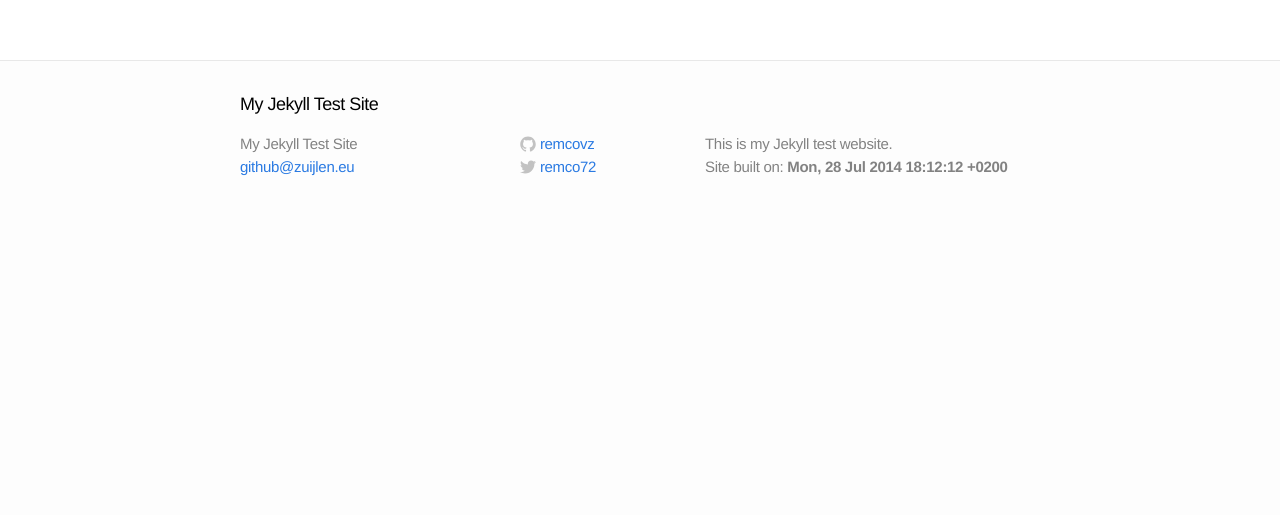
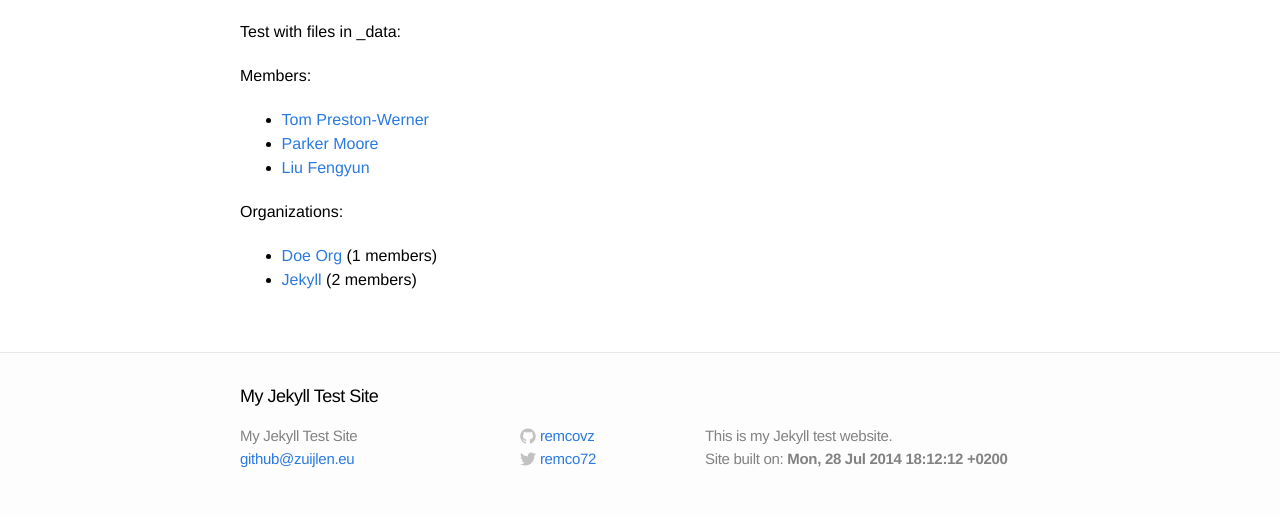
Before and after one commit to remcovz/hello-world, a Jekyll site: the page built from test.md, in a window 1280 px wide. Shown: the part 422-937 px from the top of the page. Built offline with Jekyll 4.4.1, drawn with Linux system fonts in a browser that asks for light colours; before the commit the page ends 900 px from its top, so only the background shows below that.

Commit message:
Test with retrieving data from files in _data

```diff
--- a/test.md
+++ b/test.md
@@ -8,3 +8,30 @@ Just a test.
 An included Gist from GitHub:
 
 {% gist remcovz/1af7fde14dad30b59b17 %}
+
+Test with files in _data:
+
+Members:
+
+<ul>
+{% for member in site.data.members %}
+  <li>
+    <a href="https://github.com/{{ member.github }}">
+      {{ member.name }}
+    </a>
+  </li>
+{% endfor %}
+</ul>
+
+Organizations:
+
+<ul>
+{% for org in site.data.orgs %}
+  <li>
+    <a href="https://github.com/{{ org[1].username }}">
+      {{ org[1].name }}
+    </a>
+    ({{ org[1].members | size }} members)
+  </li>
+{% endfor %}
+</ul>
```
